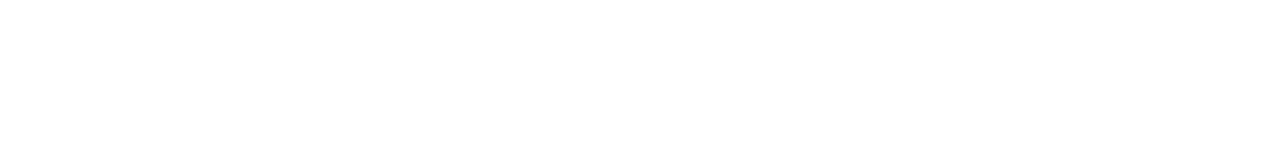
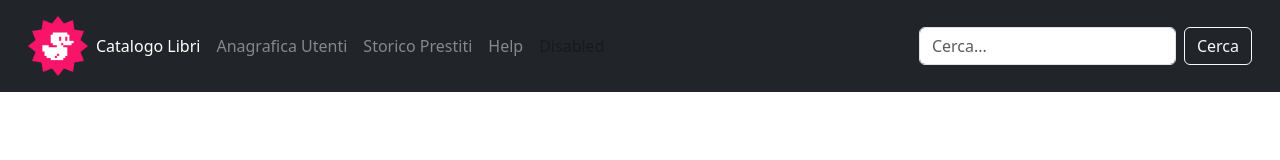
Before and after one commit to marcogulino-mg/html-css-bootstrap-dashboard, a plain HTML site: page index.html in a window 1280 px wide. Drawn offline with nearby package versions, Linux system fonts and the light colour scheme.

Commit message:
[feat] create header

```diff
--- a/css/style.css
+++ b/css/style.css
@@ -0,0 +1,13 @@
+/* HEADER */
+header .img-fluid {
+  max-width: 60px;
+}
+
+header .navbar-nav .nav-link.active,
+.navbar-nav .nav-link.show {
+  color: rgb(255, 255, 255);
+}
+
+header .nav-link {
+  color: rgb(134, 136, 138);
+}
--- a/index.html
+++ b/index.html
@@ -35,6 +35,59 @@
     <link rel="stylesheet" href="./css/style.css" />
   </head>
   <body>
-
+    <header>
+      <nav class="navbar navbar-expand-lg bg-dark p-3">
+        <div class="container-fluid">
+          <img
+            src="./img/duck.png"
+            class="img-fluid rounded-top"
+            alt="Logo sito"
+          />
+          <button
+            class="navbar-toggler navbar-dark"
+            type="button"
+            data-bs-toggle="collapse"
+            data-bs-target="#navbarSupportedContent"
+            aria-controls="navbarSupportedContent"
+            aria-expanded="false"
+            aria-label="Toggle navigation"
+          >
+            <span class="navbar-toggler-icon"></span>
+          </button>
+          <div class="collapse navbar-collapse" id="navbarSupportedContent">
+            <ul class="navbar-nav me-auto mb-2 mb-lg-0">
+              <li class="nav-item">
+                <a class="nav-link active" aria-current="page" href="#"
+                  >Catalogo Libri</a
+                >
+              </li>
+              <li class="nav-item">
+                <a class="nav-link" href="#">Anagrafica Utenti</a>
+              </li>
+              <li class="nav-item">
+                <a class="nav-link" aria-current="page" href="#"
+                  >Storico Prestiti</a
+                >
+              </li>
+              <li class="nav-item">
+                <a class="nav-link" aria-current="page" href="#">Help</a>
+              </li>
+              <li class="nav-item">
+                <a class="nav-link disabled" aria-disabled="true">Disabled</a>
+              </li>
+            </ul>
+            <form class="d-flex" role="search">
+              <input
+                class="form-control me-2"
+                type="search"
+                placeholder="Cerca..."
+                aria-label="Search"
+              />
+              <button class="btn btn-outline-light" type="submit">Cerca</button>
+            </form>
+          </div>
+        </div>
+      </nav>
+    </header>
   </body>
 </html>
```
